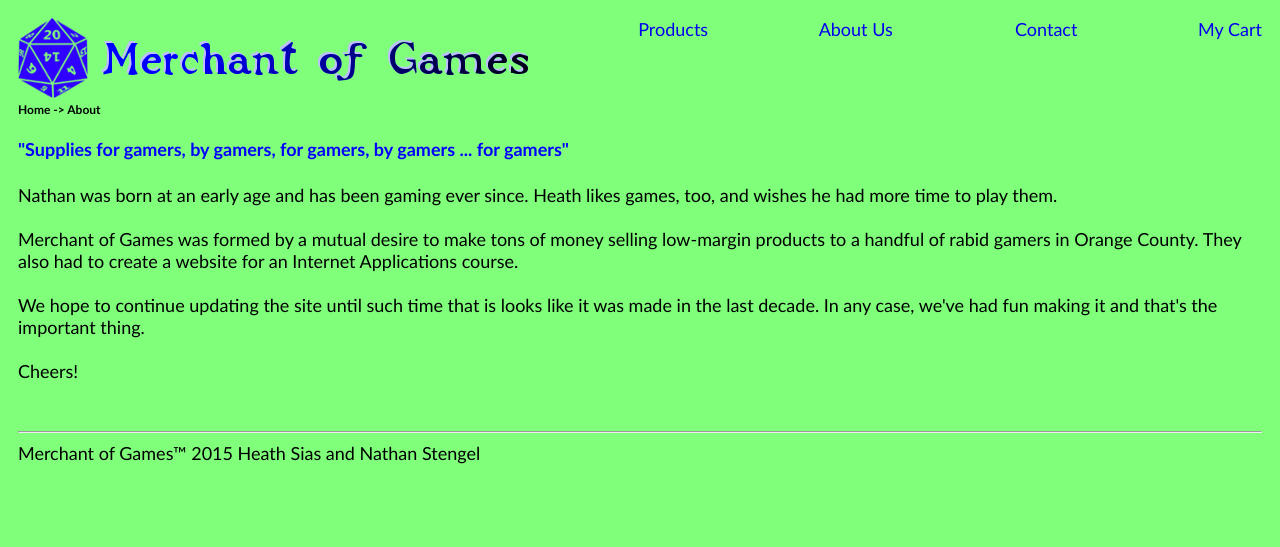
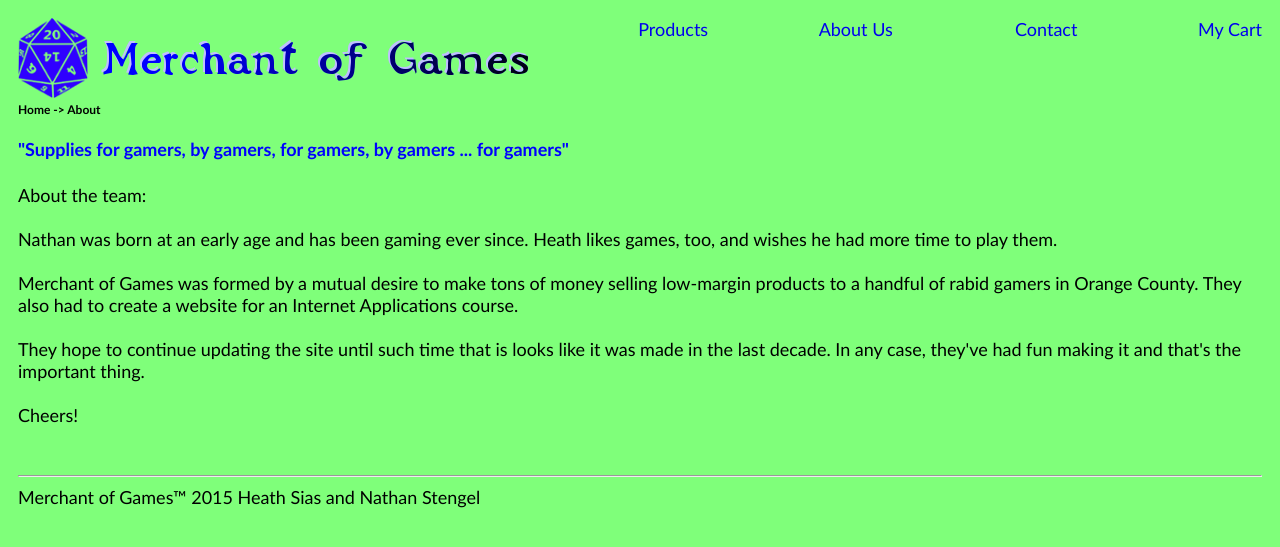
Before and after one commit to heathsias/board-game-supply, a PHP site: page /about.php in a window 1280 px wide. Shown: the top 547 px of the page. Run offline with PHP 8.4, Linux system fonts and the light colour scheme.

Commit message:
tweaked text on about page

```diff
--- a/about.php
+++ b/about.php
@@ -23,6 +23,8 @@
 				</div>
 				<p id="aboutus">
           <h4>"Supplies for gamers, by gamers, for gamers, by gamers ... for gamers"</h4>
+          About the team:<br />
+          <br />
           Nathan was born at an early age and has been gaming ever since.
           Heath likes games, too, and wishes he had more time to play them.<br />
           <br />
@@ -30,8 +32,8 @@
           low-margin products to a handful of rabid gamers in Orange County. They also
           had to create a website for an Internet Applications course.<br />
           <br />
-          We hope to continue updating the site until such time that is looks like it
-          was made in the last decade. In any case, we've had fun making it and that's
+          They hope to continue updating the site until such time that is looks like it
+          was made in the last decade. In any case, they've had fun making it and that's
           the important thing.<br />
           <br />
           Cheers!
```
